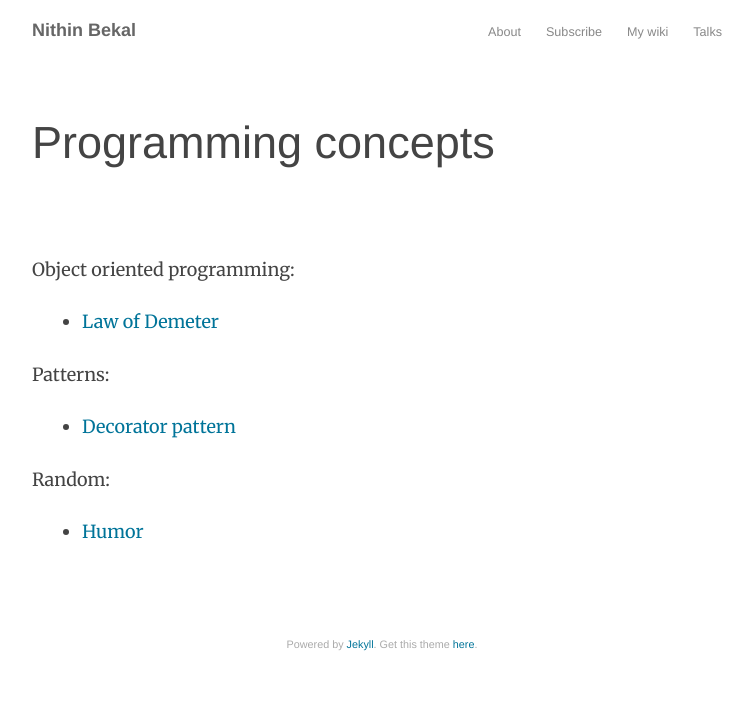
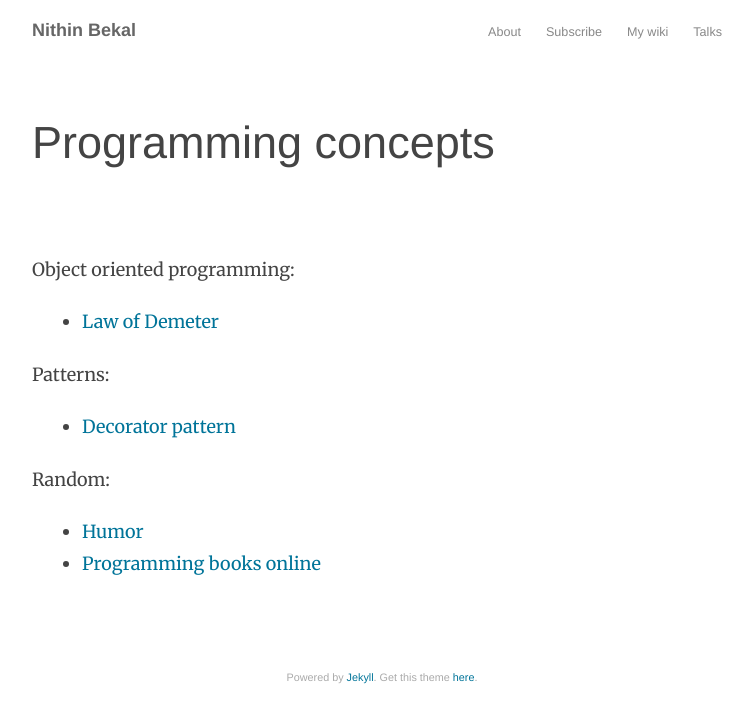
Before and after one commit to nithinbekal/nithinbekal.github.io, a Jekyll site: the page built from notes/programming.md, in a window 1280 px wide. Shown: the top 723 px of the page, without its empty margins (258-1011 px from the left). Built offline with Jekyll 4.4.1, drawn with Linux system fonts in a browser that asks for light colours.

Commit message:
Add link to programming books page

```diff
--- a/notes/programming.md
+++ b/notes/programming.md
@@ -14,3 +14,4 @@ Patterns:
 Random:
 
 * [Humor](/notes/programming-humor.html)
+* [Programming books online](/notes/programming-books.html)
```
